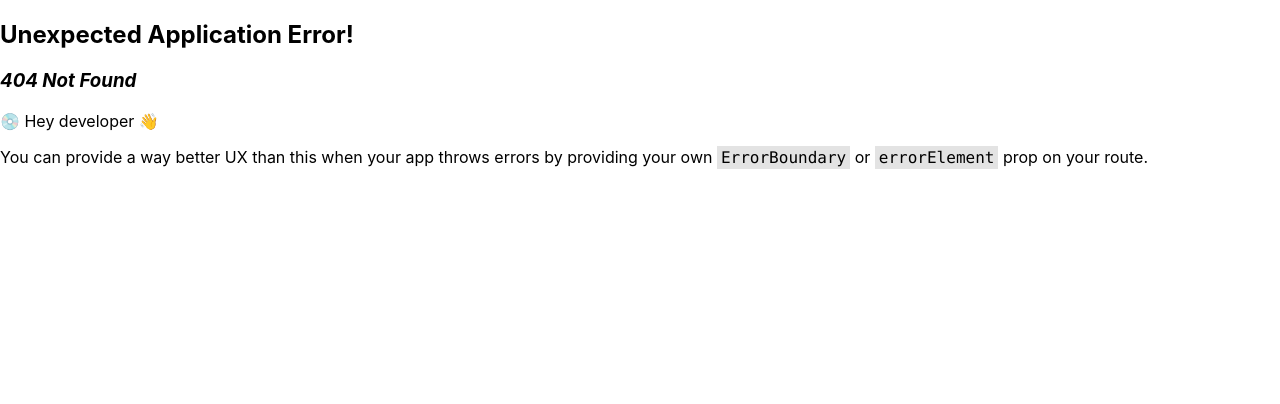
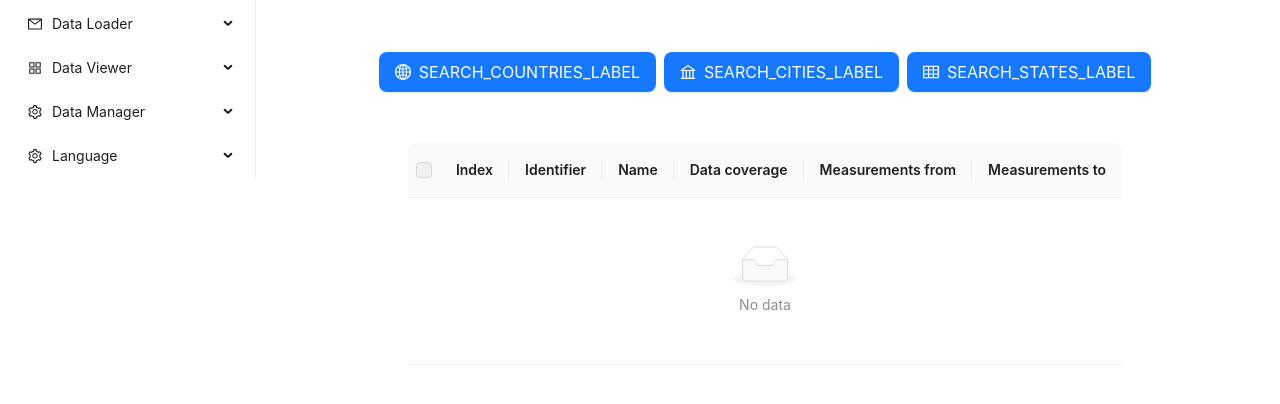
Before and after one commit to Pawel80256/noaa-dataservice, a React (Create React App) app in the folder noaa-dataservice-frontend/: page /dataloader/stations in a window 1280 px wide. Before the commit this address had no page. Shown: the top 404 px of the page. Built offline with nearby package versions, Linux system fonts and the light colour scheme.

Commit message:
station loader development

```diff
--- a/noaa-dataservice-frontend/src/components/common/MyMenu.tsx
+++ b/noaa-dataservice-frontend/src/components/common/MyMenu.tsx
@@ -36,6 +36,9 @@ export const MyMenu = () => {
                 break;
             case 'states':
                 navigate('dataloader/locations/states');
+                break;
+            case 'stations':
+                navigate('dataloader/stations');
                 break;
         }
     }
--- a/noaa-dataservice-frontend/src/components/data_loader/locations/LocationsTable.tsx
+++ b/noaa-dataservice-frontend/src/components/data_loader/locations/LocationsTable.tsx
@@ -7,9 +7,9 @@ import {CheckCircleOutlined, CloseCircleOutlined, QuestionCircleOutlined} from "
 
 export interface LocationsTableProps {
     locations: NOAALocation[],
-    updateSelectedLocations: (keys: React.Key[]) => void,
-    localLocations: NOAALocation[],
-    selectedLocations:React.Key[],
+    updateSelectedLocations?: (keys: React.Key[]) => void,
+    localLocations?: NOAALocation[],
+    selectedLocations?:React.Key[],
     showStatusColumn?: boolean,
     showParentColumn?:boolean
     // locationCategory:string
@@ -20,7 +20,9 @@ export const LocationsTable = ({locations,updateSelectedLocations,localLocations
     const [pagination, setPagination] = useState<{current:number,pageSize:number}>({ current: 1, pageSize: 5 });
 
     useEffect(()=>{
-        setSelectedRowKeys(selectedLocations)
+        if(selectedLocations){
+            setSelectedRowKeys(selectedLocations)
+        }
     }, [selectedLocations])
 
     const handleTableChange = (pagination:any) => {
@@ -33,7 +35,9 @@ export const LocationsTable = ({locations,updateSelectedLocations,localLocations
     const onSelectChange = (newSelectedRowKeys: React.Key[]) => {
         // console.log('selectedRowKeys changed: ', newSelectedRowKeys);
         setSelectedRowKeys(newSelectedRowKeys);
-        updateSelectedLocations(newSelectedRowKeys)
+        if (updateSelectedLocations) {
+            updateSelectedLocations(newSelectedRowKeys)
+        }
     };
 
     const rowSelection = {
@@ -77,7 +81,7 @@ export const LocationsTable = ({locations,updateSelectedLocations,localLocations
     ]
 
     //todo: same for parent column
-    if (showStatusColumn) {
+    if (showStatusColumn && localLocations) {
         columns.push({
             title: t('STATUS_COLUMN'),
             key: 'status',
--- a/noaa-dataservice-frontend/src/index.tsx
+++ b/noaa-dataservice-frontend/src/index.tsx
@@ -12,6 +12,7 @@ import {LocationCategoriesLoaderView} from "./views/LocationCategoriesLoaderView
 import {CountriesLoaderView} from "./views/CountriesLoaderView";
 import {CitiesLoaderView} from "./views/CitiesLoaderView";
 import {StatesLoaderView} from "./views/StatesLoaderView";
+import {StationsLoaderView} from "./views/StationsLoaderView";
 
 const Content = () => (
     <Row style={{ width: '100%', height: '100vh' }}>
@@ -36,6 +37,7 @@ const router = createBrowserRouter([
             { path: "dataloader/locations/countries", element: <CountriesLoaderView /> },
             { path: "dataloader/locations/cities", element: <CitiesLoaderView /> },
             { path: "dataloader/locations/states", element: <StatesLoaderView /> },
+            { path: "dataloader/stations", element: <StationsLoaderView /> },
         ],
     },
 ]);
--- a/noaa-dataservice-frontend/src/views/StationsLoaderView.tsx
+++ b/noaa-dataservice-frontend/src/views/StationsLoaderView.tsx
@@ -1,8 +1,43 @@
+import {Button, Col, Flex, Row, Space} from "antd";
+import {useTranslation} from "react-i18next";
+import {BankOutlined, GlobalOutlined, TableOutlined} from "@ant-design/icons";
+import {useState} from "react";
+import {NOAALocation} from "../models/NOAALocation";
+import {LocationsTable} from "../components/data_loader/locations/LocationsTable";
+
 export const StationsLoaderView = () => {
     //wybieranie kategorii lokalizacji do szukania (kraje / miasta / stany)
-    return(
+    const {t} = useTranslation();
+    const [remoteLocations, setRemoteLocations] = useState<NOAALocation[]>([]);
+    const [localLocations, setLocalLocations] = useState<NOAALocation[]>([]);
+
+    return (
         <>
-
+            <div style={{display: 'flex', flexDirection: 'column', height: '100vh'}}>
+                <Flex style={{flex: 1, minWidth: '50vh'}} align={'center'} justify={'flex-start'} vertical>
+                    <Row style={{marginTop:"5%"}}>
+                        <Col>
+                            <Space>
+                                <Button
+                                    type="primary"
+                                    size="large"
+                                    icon = {<GlobalOutlined/>}>{t('SEARCH_COUNTRIES_LABEL')}</Button>
+                                <Button
+                                    type="primary"
+                                    size="large"
+                                    icon = {<BankOutlined/>}>{t('SEARCH_CITIES_LABEL')}</Button>
+                                <Button
+                                    type="primary"
+                                    size="large"
+                                    icon = {<TableOutlined/>}>{t('SEARCH_STATES_LABEL')}</Button>
+                            </Space>
+                        </Col>
+                    </Row>
+                    <Row style={{marginTop:"5%"}}>
+                        <LocationsTable locations={localLocations}/>
+                    </Row>
+                </Flex>
+            </div>
         </>
     )
 }
```
